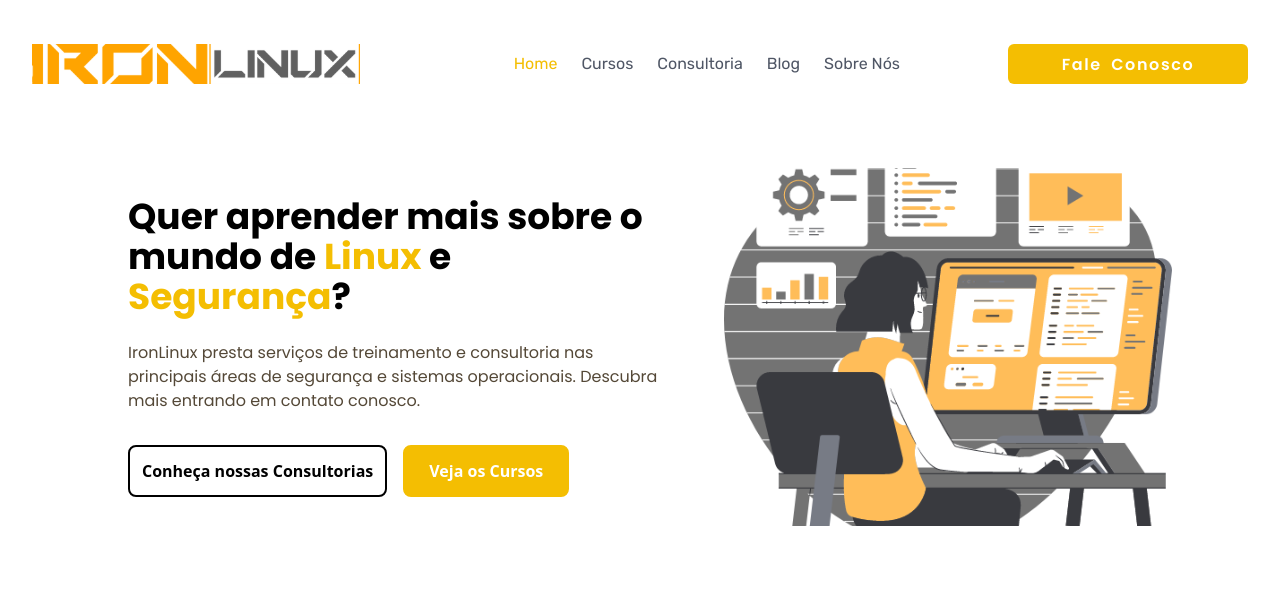
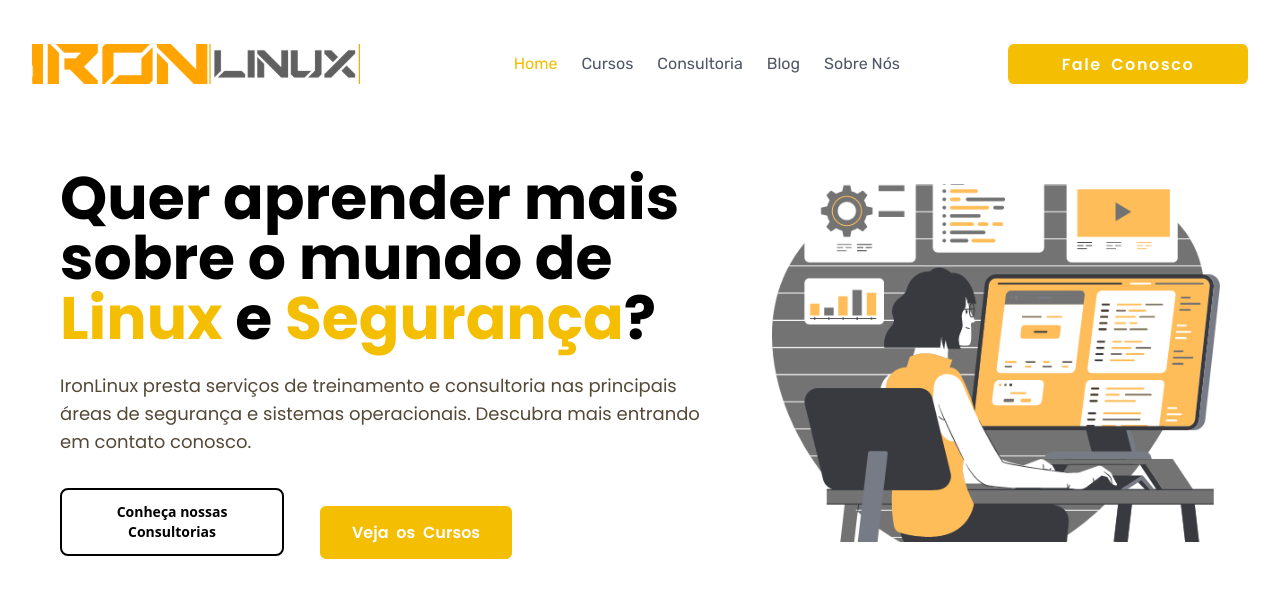
Before and after one commit to EDnotSheeran/IronLinux, a Next.js app: page / in a window 1280 px wide. Shown: the top 598 px of the page. Built offline with nearby package versions, Linux system fonts and the light colour scheme.

Commit message:
feat: 27 08 2021

```diff
--- a/src/components/Buttons/ButtonGold.tsx
+++ b/src/components/Buttons/ButtonGold.tsx
@@ -8,7 +8,7 @@ const GoldButton: React.FC<ButtonHTMLAttributes<HTMLButtonElement>> = props => {
     <button
       {...props}
       className={
-        'button button--nina relative py-2 text-white block text-center focus:outline-none tracking-widest overflow-hidden bg-gold w-60 font-semibold font-poppins rounded-md ml-10 xl:ml-24 ' +
+        'button button--nina relative text-white block text-center focus:outline-none overflow-hidden bg-gold w-60 font-semibold font-poppins rounded-md ' +
         props.className
       }
     >
--- a/src/components/MainSection.tsx
+++ b/src/components/MainSection.tsx
@@ -1,29 +1,33 @@
 import React from 'react';
+import { ButtonGold } from '@components/Buttons';
 
 const MainSection: React.FC = () => {
   return (
-    <section className="flex justify-center items-center gap-10 mt-10 flex-col md:flex-row">
-      <div className="max-w-xl px-5">
-        <h3 className="font-bold text-4xl font-poppins">
+    <section className="flex px-5 lg:px-0 justify-center items-center gap-7 lg:gap-10 lg:mt-10 flex-col lg:flex-row">
+      <div className="max-w-sm sm:max-w-md md:max-w-lg lg:max-w-xl xl:max-w-2xl 2xl:max-w-3xl">
+        <h3 className="font-bold text-4xl font-poppins sm:text-4xl md:text-5xl lg:text-5xl xl:text-6xl 2xl:text-7xl">
           Quer aprender mais sobre o mundo de{' '}
           <span className="text-gold">Linux</span> e{' '}
           <span className="text-gold">Segurança</span>?
         </h3>
-        <p className="font-poppins text-brown text-base mt-6">
+        <p className="font-poppins text-brown text-base mt-2 md:mt-6 xl:text-lg 2xl:text-xl">
           IronLinux presta serviços de treinamento e consultoria nas principais
           áreas de segurança e sistemas operacionais. Descubra mais entrando em
           contato conosco.
         </p>
-        <button className="mt-8 border-2 rounded-lg p-3 font-bold border-black hover:bg-black hover:text-white transition-colors">
+        <button className="mt-4 md:mt-8 text-xs md:text-sm border-2 rounded-lg w-3/6 sm:w-56 md:p-3 font-bold border-black hover:bg-black hover:text-white transition-colors">
           Conheça nossas Consultorias
         </button>
-        <button className="mt-8 bg-gold text-white border-gold font-bold border-2 rounded-lg py-3 px-6 ml-4 gold-button">
+        <ButtonGold
+          data-text="Veja os Cursos"
+          className="mt-4 md:mt-8 text-xs md:text-base w-2/6 sm:w-48 py-3 inline-block ml-2 md:ml-9 border-2 border-gold"
+        >
           Veja os Cursos
-        </button>
+        </ButtonGold>
       </div>
-      <div className=" md:flex items-center justify-center justify-items-center">
+      <div className="max-w-sm xl:max-w-3xl md:flex items-center justify-center justify-items-center">
         <img
-          className="w-full max-w-md"
+          className="w-full max-w-md 2xl:max-w-xl"
           src="/people-studying-on-pc.svg"
           alt="image"
         />
--- a/src/components/Navbar.tsx
+++ b/src/components/Navbar.tsx
@@ -21,7 +21,7 @@ const Navbar: React.FC = () => {
     <Disclosure as="nav">
       {({ open }) => (
         <>
-          <div className="mx-auto py-8 px-8 max-w-screen-2xl">
+          <div className="mx-auto py-4 md:py-8 px-8 max-w-screen-2xl">
             <div className="flex items-center justify-between h-16">
               <div className="flex w-full items-center justify-between">
                 <div className="flex-shrink-0">
@@ -48,7 +48,10 @@ const Navbar: React.FC = () => {
                         </a>
                       ) : null
                     )}
-                    <ButtonGold data-text="Fale Conosco">
+                    <ButtonGold
+                      data-text="Fale Conosco"
+                      className="ml-10 xl:ml-24 py-2 tracking-widest"
+                    >
                       Fale Conosco
                     </ButtonGold>
                   </div>
--- a/src/styles/components/buttons.css
+++ b/src/styles/components/buttons.css
@@ -164,7 +164,9 @@
   transition: background-color 0.3s;
 }
 
-.button--nina.py-2 {
+.button--nina.py-2,
+.button--nina.py-3,
+.button--nina.py-4 {
   padding-top: 0 /* 0px */;
   padding-bottom: 0 /* 0px */;
 }
@@ -185,6 +187,14 @@
   padding-top: 0.5rem /* 8px */;
   padding-bottom: 0.5rem /* 8px */;
 }
+.button--nina.py-3 > span {
+  padding-top: 0.75rem /* 12px */;
+  padding-bottom: 0.75rem /* 12px */;
+}
+.button--nina.py-4 > span {
+  padding-top: 1rem /* 16px */;
+  padding-bottom: 1rem; /* 16px */
+}
 
 .button--nina::before {
   content: attr(data-text);
@@ -203,6 +213,14 @@
 .button--nina.py-2::before {
   padding-top: 0.5rem /* 8px */;
   padding-bottom: 0.5rem /* 8px */;
+}
+.button--nina.py-3::before {
+  padding-top: 0.75rem /* 12px */;
+  padding-bottom: 0.75rem /* 12px */;
+}
+.button--nina.py-4::before {
+  padding-top: 1rem /* 16px */;
+  padding-bottom: 1rem; /* 16px */
 }
 
 .button--nina:hover::before {
@@ -263,6 +281,14 @@
   -webkit-transition-delay: 0.54s;
   transition-delay: 0.54s;
 }
+.button--nina:hover > span:nth-child(13) {
+  -webkit-transition-delay: 0.595s;
+  transition-delay: 0.595s;
+}
+.button--nina:hover > span:nth-child(14) {
+  -webkit-transition-delay: 0.64s;
+  transition-delay: 0.64s;
+}
 
 .button--glass {
   overflow: hidden;
```
